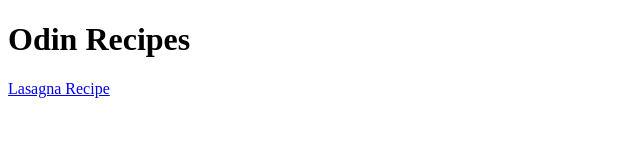
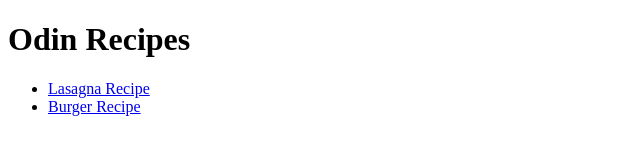
Before and after one commit to Cy-04/odin-recipes, a plain HTML site: page index.html in a window 1280 px wide. Shown: the whole page, without its empty margins (0-640 px from the left). Drawn offline with Linux system fonts and the light colour scheme.

Commit message:
edit index.html create a linked list

```diff
--- a/index.html
+++ b/index.html
@@ -7,6 +7,13 @@
     </head>
     <body>
 <h1>Odin Recipes</h1>
-    <a href="recipes/lasagna.html">Lasagna Recipe</a>
+<ul>
+    <li>
+        <a href="recipes/lasagna.html">Lasagna Recipe</a>
+    </li>
+    <li>
+        <a href="recipes/burger.html">Burger Recipe</a>
+    </li>
+</ul>
     </body>
 </html>
```
